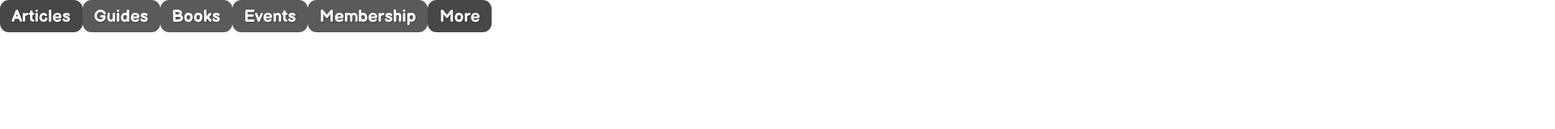
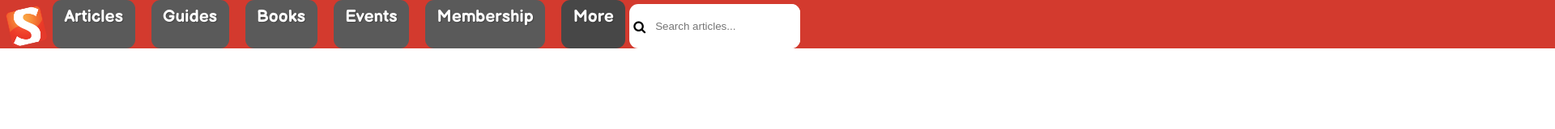
Before and after one commit to rashidmvk/SmashingMagazineClone, a plain HTML site: page index.html in a window 1280 px wide. Shown: the top 160 px of the page at 81% size, 1920 px wide, since content can reach past the window. Drawn offline with Linux system fonts and the light colour scheme.

Commit message:
styling navbar

```diff
--- a/css/style.css
+++ b/css/style.css
@@ -16,6 +16,18 @@ html {
     text-shadow: 1px 1px 1px rgba(0,0,0,.25);
 }
 
+.flex-nav {
+    display: flex;
+    width: 2500px;
+    height: 60px;
+    background-color: #D33A2E;
+}
+
+.nav-bar-img-1 img {
+    width: 65px;
+    height: auto;
+}
+
 .flex-list-item {
     display: flex;
 }
@@ -24,6 +36,7 @@ html {
     display: inline-flex;
     background-color: rgb(90,90,90);
     border-radius: 0.6875rem; /*11px*/
+    margin-right: 20px;
 }
 
 .link-bckg:hover {
@@ -44,3 +57,25 @@ html {
 .more-bckg:hover {
     background-color: rgb(71,71,71);
 }
+
+.nav-search-bar {
+    display: flex;
+    flex-wrap: wrap;
+    border-radius: 11px;
+    background-color: white;
+    margin-left: 5px;
+    margin-top: 5px;
+}
+
+.nav-search-bar input {
+    border-radius: 11px;
+    margin-left: 10px;
+    border: white;
+    height: inherit;
+}
+
+.fa {
+position: relative;
+top: 20px;
+margin-left: 5px;
+}
--- a/index.html
+++ b/index.html
@@ -7,12 +7,16 @@
     <link href="https://fonts.googleapis.com/css2?family=Balsamiq+Sans:wght@700&display=swap" rel="stylesheet">
     <link rel="stylesheet" href="./css/style.css">
     <link rel="stylesheet" href="./css/reset.css">
+    <link rel="stylesheet" href="https://stackpath.bootstrapcdn.com/font-awesome/4.7.0/css/font-awesome.min.css">
 </head>
 <body>
 
  <section id="navigation-bar">
     <nav>
-        <div></div>
+        <div class="flex-nav">
+        <div class="nav-bar-img-1">
+            <img src="./Images/app-icon-512x512.png" alt="img-1">
+        </div>
         <div class="flex-list-item">
             <div class="link-bckg"><a class="nav-link headings">Articles</a></div>
             <div class="link-bckg"><a class="nav-link headings">Guides</a></div>
@@ -21,7 +25,11 @@
             <div class="link-bckg"><a class="nav-link headings">Membership</a></div>
             <div class="more-bckg"><a class="nav-link headings">More</a></div>
         </div>
-        <div></div>
+        <div class="nav-search-bar">
+            <i class="fa fa-search"></i>
+            <input type="text" placeholder="Search articles...">
+        </div>
+        </div>
       </nav>
  </section>
 
```
Also changed, not shown: Images/app-icon-512x512.png (added).
